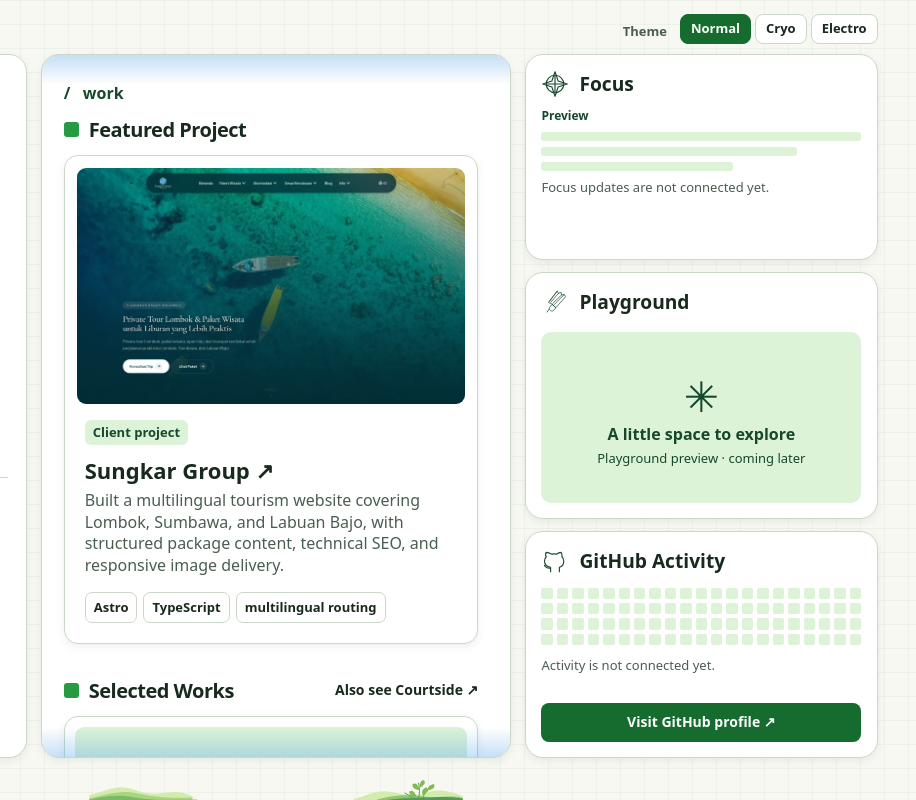
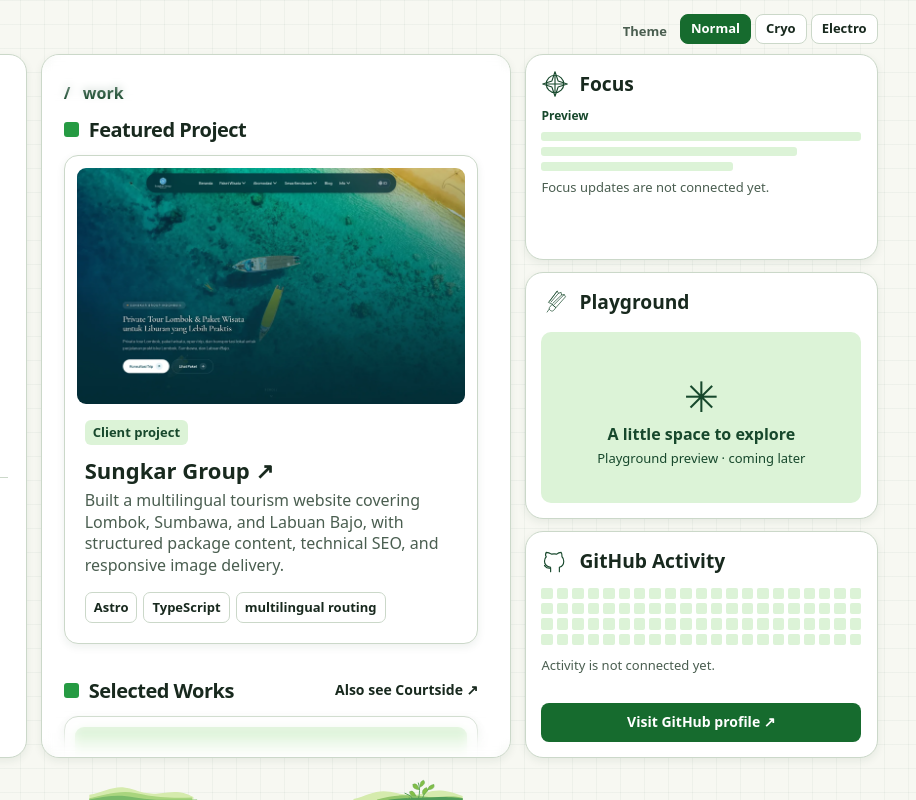
Before and after one commit to ikbakk/website-portofolio, an Astro site: page / in a window 1280 px wide. Shown: the full height of the page, 364-1280 px from the left. Built offline with nearby package versions, Linux system fonts and the light colour scheme; Astro itself is replaced by a stand-in of ours.

Commit message:
Replace blue scroll edges with neutral blurred fades
Inspect the original jmfolio scroll source and adapt its soft fade/blur treatment to both center-column edges. Preserve 30/40/30 proportions and document verification.

```diff
--- a/docs/design/P1-SOFT-GRID.md
+++ b/docs/design/P1-SOFT-GRID.md
@@ -4,7 +4,7 @@ Status: **P1 design decisions locked; exact frozen PNG files committed and verif
 
 ## Owner layout revision — 2026-11-04
 
-The owner revised the desktop proportions to **30% left / 40% center / 30% right**, superseding the original mockup proportions. The desktop shell is viewport-bound; only the center work column scrolls, with static blue gradient overlays at its top and bottom. Existing experience records live in that scroll region to keep the identity column stationary. Narrow layouts retain normal document scrolling.
+The owner revised the desktop proportions to **30% left / 40% center / 30% right**, superseding the original mockup proportions. The desktop shell is viewport-bound; only the center work column scrolls, with neutral blurred gradient fades at its top and bottom (the owner clarified “blurred,” not blue). Existing experience records live in that scroll region to keep the identity column stationary. Narrow layouts retain normal document scrolling.
 
 ## Current visual authority
 
--- a/docs/design/P2-VERIFICATION.md
+++ b/docs/design/P2-VERIFICATION.md
@@ -56,3 +56,12 @@ The owner’s final ratio request on 2026-11-04 supersedes the prior 1 : 3.2 : 2
 The document and both outer columns stay stationary; a labelled, keyboard-focusable center region owns vertical scrolling. Its top and bottom have pointer-transparent static blue gradients and a blue scrollbar. Project cards stack inside the narrower work column. Experience moved from a sidebar disclosure into the center so opening long content cannot overflow the fixed profile. The Home link returns to the top of this region; project and experience anchors stay reachable. At 1100 px and below, the existing responsive document flow is retained.
 
 Browser PageDown verification observed center scrollTop > 0 while page scrollY remained 0 and left/right column tops remained approximately 53.55 px. Document height equalled viewport height (936 px); the center content was 2501 px in an 838 px scroll viewport. [Updated layout capture](verification/p2/ratio-30-40-30.jpg) supersedes earlier geometry screenshots. Short desktop viewports use a more compact profile treatment.
+
+
+## Scroll-edge correction — blurred fades, not blue
+
+The owner clarified that the intended reference was the original J. Mancheta inspiration’s blurred scroll fade. The source was traced through https://jmfolio.vercel.app/projects/portfolio to https://www.jmancheta.cloud and the public repository https://github.com/jm-commitz/jmfolio. Direct inspection of `components/ui/ScrollColumn.tsx` showed opacity and soft blur as content crosses the top edge. The custom domain could not be retrieved by web search; this finding is based on source inspection, not a claimed live visual comparison.
+
+Our implementation adapts that soft fade/blur treatment to both requested edges of the center column using a 48 px masked backdrop blur and theme-neutral surface tint. This confines the effect to the edge instead of fading an entire partially visible project card. There is no copied React component or added animation dependency. The former blue overlays and blue scrollbar color are removed; 30 / 40 / 30 proportions and center-only desktop scrolling remain unchanged. The effect follows the current panel color in Normal, Cryo and Electro. Without backdrop-filter support the neutral masked fade remains usable.
+
+Browser verification at 1363 × 936 confirmed `backdrop-filter: blur(4px)`, a white surface tint (35% alpha) in Normal, center scrollTop 670, document scrollY 0, and unchanged 375.97 / 501.30 / 375.98 px columns. [Blurred edge capture](verification/p2/blurred-scroll-edges.jpg) supersedes the earlier blue-edge screenshot. Build and changed-file formatting checks passed.
--- a/src/styles/home.css
+++ b/src/styles/home.css
@@ -623,28 +623,48 @@ h3 {
     overflow-y: auto;
     overscroll-behavior-y: contain;
     scrollbar-width: thin;
-    scrollbar-color: #4c9ee6 transparent;
+    scrollbar-color: var(--weather-stroke) transparent;
     scrollbar-gutter: stable;
     scroll-padding-block: 36px;
     padding-block: 28px 38px;
+  }
+  .work-scroll {
+    -webkit-mask-image: linear-gradient(
+      to bottom,
+      transparent,
+      #000 24px,
+      #000 calc(100% - 24px),
+      transparent
+    );
+    mask-image: linear-gradient(
+      to bottom,
+      transparent,
+      #000 24px,
+      #000 calc(100% - 24px),
+      transparent
+    );
   }
   .work::before,
   .work::after {
     content: '';
     position: absolute;
-    left: 0;
-    right: 0;
+    inset-inline: 0;
     z-index: 2;
-    height: 30px;
+    height: 48px;
     pointer-events: none;
+    -webkit-backdrop-filter: blur(4px);
+    backdrop-filter: blur(4px);
+    background: color-mix(in srgb, var(--weather-surface) 35%, transparent);
   }
   .work::before {
     top: 0;
-    background: linear-gradient(to bottom, rgb(76 158 230 / 32%), rgb(76 158 230 / 0%));
+    -webkit-mask-image: linear-gradient(to bottom, #000, transparent);
+    mask-image: linear-gradient(to bottom, #000, transparent);
   }
   .work::after {
     bottom: 0;
-    background: linear-gradient(to top, rgb(76 158 230 / 32%), rgb(76 158 230 / 0%));
+    -webkit-mask-image: linear-gradient(to top, #000, transparent);
+    mask-image: linear-gradient(to top, #000, transparent);
   }
   .featured,
   .project-grid {
```
Also changed, not shown: docs/design/verification/p2/blurred-scroll-edges.jpg (added).
